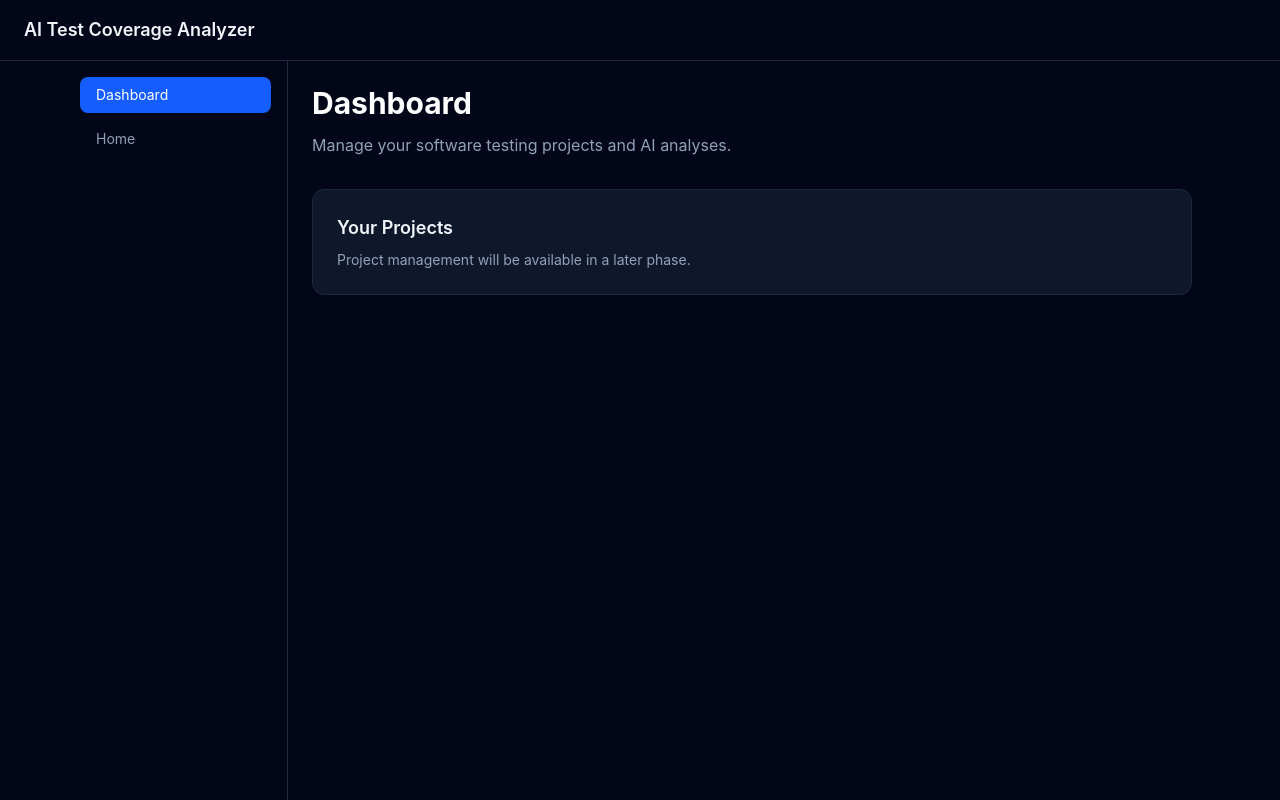
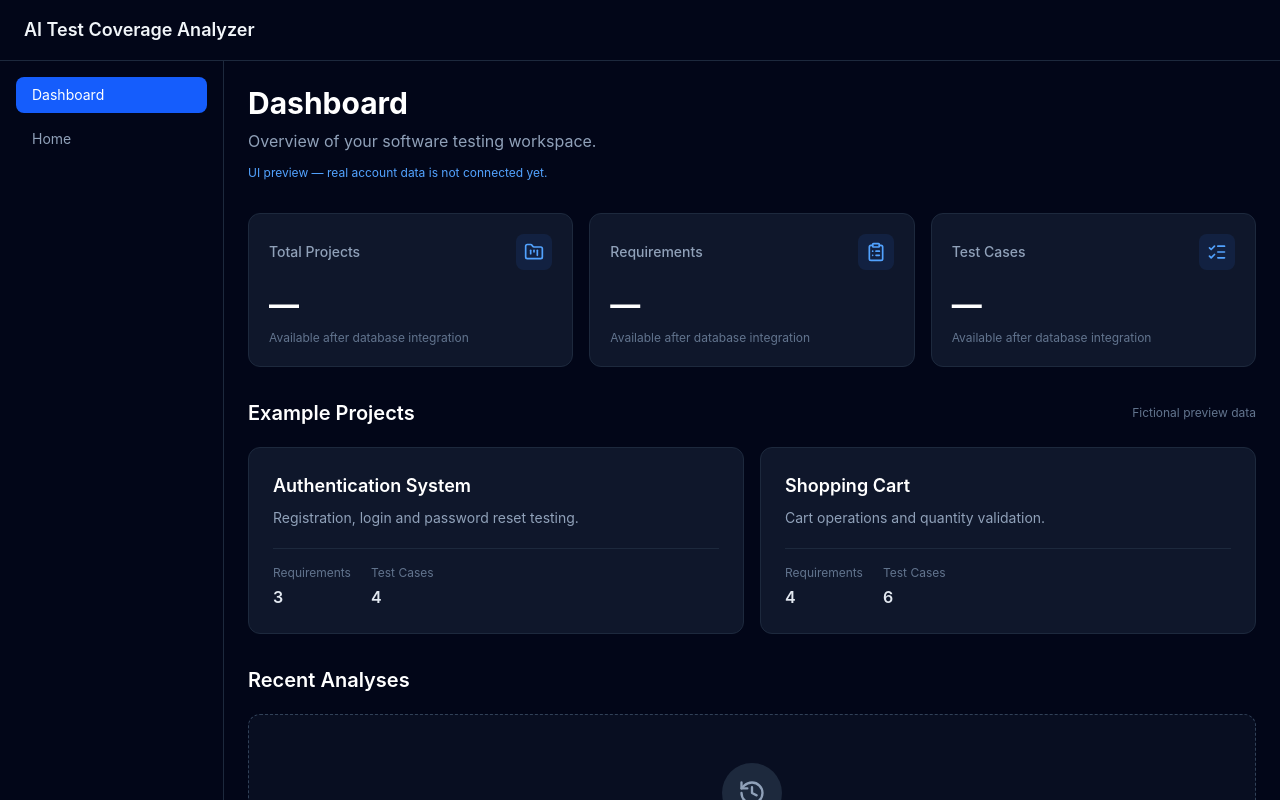
Before and after one commit to divineconnect135/ai-test-coverage-analyzer, a React (Vite) app in the folder apps/web/: page /dashboard in a window 1280 px wide. Shown: the top 800 px of the page. Built offline with nearby package versions, Linux system fonts and the light colour scheme.

Commit message:
feat: build reusable dashboard components

```diff
--- /dev/null
+++ b/apps/web/src/components/dashboard/ProjectCard.tsx
@@ -0,0 +1,27 @@
+import type { ProjectPreview } from '../../data/mockProjects'
+
+type ProjectCardProps = {
+  project: ProjectPreview
+}
+
+export default function ProjectCard({ project }: ProjectCardProps) {
+  return (
+    <article className="rounded-xl border border-slate-800 bg-slate-900 p-6">
+      <h3 className="text-lg font-semibold text-white">{project.name}</h3>
+
+      <p className="mt-2 text-sm text-slate-400">{project.description}</p>
+
+      <dl className="mt-5 flex flex-wrap gap-5 border-t border-slate-800 pt-4">
+        <div>
+          <dt className="text-xs text-slate-500">Requirements</dt>
+          <dd className="mt-1 font-semibold text-slate-200">{project.requirementCount}</dd>
+        </div>
+
+        <div>
+          <dt className="text-xs text-slate-500">Test Cases</dt>
+          <dd className="mt-1 font-semibold text-slate-200">{project.testCaseCount}</dd>
+        </div>
+      </dl>
+    </article>
+  )
+}
--- /dev/null
+++ b/apps/web/src/components/dashboard/StatCard.tsx
@@ -0,0 +1,26 @@
+import type { LucideIcon } from 'lucide-react'
+
+type StatCardProps = {
+  title: string
+  value: number | string
+  icon: LucideIcon
+  description?: string
+}
+
+export default function StatCard({ title, value, icon: Icon, description }: StatCardProps) {
+  return (
+    <article className="rounded-xl border border-slate-800 bg-slate-900 p-5">
+      <div className="flex items-center justify-between gap-3">
+        <p className="text-sm font-medium text-slate-400">{title}</p>
+
+        <div className="rounded-lg bg-blue-500/10 p-2 text-blue-400">
+          <Icon size={20} aria-hidden="true" />
+        </div>
+      </div>
+
+      <p className="mt-4 text-3xl font-bold text-white">{value}</p>
+
+      {description && <p className="mt-2 text-xs text-slate-500">{description}</p>}
+    </article>
+  )
+}
--- a/apps/web/src/components/layout/AppLayout.tsx
+++ b/apps/web/src/components/layout/AppLayout.tsx
@@ -9,8 +9,8 @@ export default function AppLayout() {
         </Link>
       </header>
 
-      <div className="mx-auto flex max-w-6xl flex-col md:flex-row">
-        <aside className="border-b border-slate-800 p-4 md:min-h-screen md:w-56 md:border-r md:border-b-0">
+      <div className="flex min-h-screen flex-col md:flex-row">
+        <aside className="w-full shrink-0 border-b border-slate-800 p-4 md:w-56 md:border-r md:border-b-0">
           <nav aria-label="Application navigation" className="flex gap-2 md:flex-col">
             <NavLink
               to="/dashboard"
--- /dev/null
+++ b/apps/web/src/components/ui/EmptyState.tsx
@@ -0,0 +1,21 @@
+import type { LucideIcon } from 'lucide-react'
+
+type EmptyStateProps = {
+  icon: LucideIcon
+  title: string
+  description: string
+}
+
+export default function EmptyState({ icon: Icon, title, description }: EmptyStateProps) {
+  return (
+    <div className="flex flex-col items-center rounded-xl border border-dashed border-slate-700 bg-slate-900/50 px-6 py-12 text-center">
+      <div className="mb-4 rounded-full bg-slate-800 p-4 text-slate-400">
+        <Icon size={28} aria-hidden="true" />
+      </div>
+
+      <h3 className="text-lg font-semibold text-white">{title}</h3>
+
+      <p className="mt-2 max-w-sm text-sm text-slate-400">{description}</p>
+    </div>
+  )
+}
--- /dev/null
+++ b/apps/web/src/data/mockProjects.ts
@@ -0,0 +1,24 @@
+export type ProjectPreview = {
+  id: string
+  name: string
+  description: string
+  requirementCount: number
+  testCaseCount: number
+}
+
+export const mockProjects: ProjectPreview[] = [
+  {
+    id: 'sample-auth',
+    name: 'Authentication System',
+    description: 'Registration, login and password reset testing.',
+    requirementCount: 3,
+    testCaseCount: 4,
+  },
+  {
+    id: 'sample-cart',
+    name: 'Shopping Cart',
+    description: 'Cart operations and quantity validation.',
+    requirementCount: 4,
+    testCaseCount: 6,
+  },
+]
--- a/apps/web/src/pages/Dashboard.tsx
+++ b/apps/web/src/pages/Dashboard.tsx
@@ -1,17 +1,77 @@
+import { ClipboardList, FolderKanban, History, ListChecks } from 'lucide-react'
+
+import StatCard from '../components/dashboard/StatCard'
+import ProjectCard from '../components/dashboard/ProjectCard'
+import EmptyState from '../components/ui/EmptyState'
+import { mockProjects } from '../data/mockProjects'
+
 export default function Dashboard() {
   return (
-    <section>
-      <h1 className="text-3xl font-bold text-white">Dashboard</h1>
+    <div className="space-y-8">
+      {/* Page heading */}
+      <header>
+        <h1 className="text-3xl font-bold text-white">Dashboard</h1>
 
-      <p className="mt-3 text-slate-400">Manage your software testing projects and AI analyses.</p>
+        <p className="mt-2 text-slate-400">Overview of your software testing workspace.</p>
 
-      <div className="mt-8 rounded-xl border border-slate-800 bg-slate-900 p-6">
-        <h2 className="text-lg font-semibold">Your Projects</h2>
+        <p className="mt-3 text-xs text-blue-400">
+          UI preview — real account data is not connected yet.
+        </p>
+      </header>
 
-        <p className="mt-2 text-sm text-slate-400">
-          Project management will be available in a later phase.
-        </p>
-      </div>
-    </section>
+      {/* Statistics */}
+      <section aria-label="Project statistics" className="grid gap-4 sm:grid-cols-2 xl:grid-cols-3">
+        <StatCard
+          title="Total Projects"
+          value="—"
+          icon={FolderKanban}
+          description="Available after database integration"
+        />
+
+        <StatCard
+          title="Requirements"
+          value="—"
+          icon={ClipboardList}
+          description="Available after database integration"
+        />
+
+        <StatCard
+          title="Test Cases"
+          value="—"
+          icon={ListChecks}
+          description="Available after database integration"
+        />
+      </section>
+
+      {/* Sample projects */}
+      <section aria-labelledby="projects-heading">
+        <div className="mb-5 flex flex-wrap items-center justify-between gap-3">
+          <h2 id="projects-heading" className="text-xl font-semibold text-white">
+            Example Projects
+          </h2>
+
+          <span className="text-xs text-slate-500">Fictional preview data</span>
+        </div>
+
+        <div className="grid gap-4 lg:grid-cols-2">
+          {mockProjects.map((project) => (
+            <ProjectCard key={project.id} project={project} />
+          ))}
+        </div>
+      </section>
+
+      {/* Analysis history */}
+      <section aria-labelledby="analysis-heading">
+        <h2 id="analysis-heading" className="mb-5 text-xl font-semibold text-white">
+          Recent Analyses
+        </h2>
+
+        <EmptyState
+          icon={History}
+          title="No analyses yet"
+          description="Your saved AI analyses will appear here after the analysis feature is implemented."
+        />
+      </section>
+    </div>
   )
 }
```
